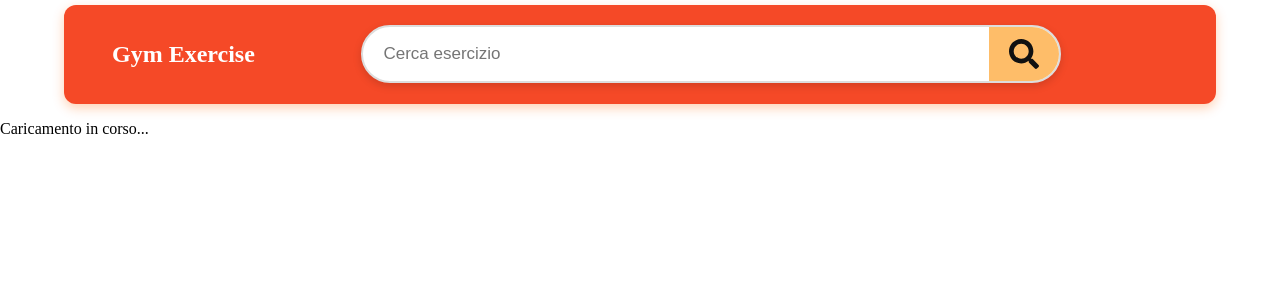
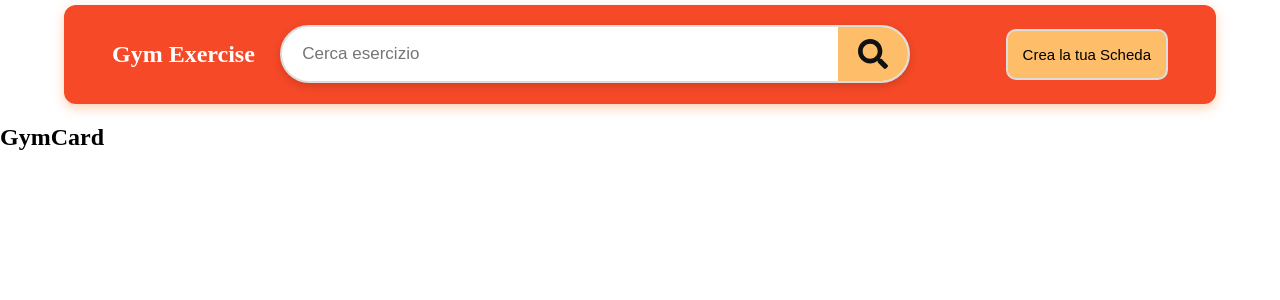
Before and after one commit to Sebastiano-Pizzata/gym-exercise-manager, a React (Vite) app in the folder front-end-exercise-manager/: page /exercise/gym-card in a window 1280 px wide. Shown: the top 300 px of the page. Built offline with nearby package versions, Linux system fonts and the light colour scheme; no server answers; a web font is replaced by a local one.

Commit message:
ADD: GymCard and how to empty search bar

```diff
--- a/front-end-exercise-manager/src/App.jsx
+++ b/front-end-exercise-manager/src/App.jsx
@@ -2,6 +2,7 @@ import { BrowserRouter, Routes, Route } from 'react-router-dom';
 import DefaultLayout from './layout/DefaultLayout'
 import Homepage from './pages/Homepage';
 import SingleExercise from './pages/SingleExercise';
+import GymCard from './pages/GymCard';
 
 
 function App() {
@@ -14,6 +15,7 @@ function App() {
           <Route Component={DefaultLayout}>
             <Route path='/' Component={Homepage} />
             <Route path='/exercise/:id' Component={SingleExercise} />
+            <Route path='/exercise/gym-card' Component={GymCard} />
           </Route>
         </Routes>
       </BrowserRouter>
--- a/front-end-exercise-manager/src/components/Header.jsx
+++ b/front-end-exercise-manager/src/components/Header.jsx
@@ -16,6 +16,12 @@ function Header() {
                     <Search />
                     <ExerciseList />
                 </div>
+
+                <div className="gym-card-btn">
+                    <Link to={'/exercise/gym-card'}>
+                        <button className="gym-btn">Crea la tua Scheda</button>
+                    </Link>
+                </div>
             </div>
         </header>
     );
--- a/front-end-exercise-manager/src/components/Search.jsx
+++ b/front-end-exercise-manager/src/components/Search.jsx
@@ -1,19 +1,42 @@
 import { FaSearch } from 'react-icons/fa';
 import { useGlobalContext } from '../context/GlobalContext';
+import { useEffect, useRef } from 'react';
 
 export default function Search() {
     const { search, setSearch } = useGlobalContext();
+    const searchRef = useRef(null);
+    const buttonRef = useRef(null);
+
+    useEffect(() => {
+        function handleClickOutside(event) {
+            if (
+                searchRef.current &&
+                !searchRef.current.contains(event.target) &&
+                buttonRef.current &&
+                !buttonRef.current.contains(event.target)
+            ) {
+                setSearch('');
+            }
+        }
+
+        document.addEventListener('mousedown', handleClickOutside);
+        return () => {
+            document.removeEventListener('mousedown', handleClickOutside);
+        };
+    }, [setSearch]);
+
     return (
-        <>
-            <div className='search-bar'>
+        <div className='search-bar' ref={searchRef}>
             <input
                 type="text"
                 className='input-control'
                 placeholder='Cerca esercizio'
                 value={search}
-                    onChange={e => setSearch(e.target.value)} />
-                <button className='search-button'><FaSearch size={30} /></button>
+                onChange={(e) => setSearch(e.target.value)}
+            />
+            <button className='search-button' ref={buttonRef}>
+                <FaSearch size={30} />
+            </button>
         </div>
-        </>
-    )
+    );
 }
--- /dev/null
+++ b/front-end-exercise-manager/src/pages/GymCard.jsx
@@ -0,0 +1,7 @@
+export default function GymCard() {
+    return (
+        <>
+            <h1>GymCard</h1>
+        </>
+    )
+}
--- a/front-end-exercise-manager/src/style/header.css
+++ b/front-end-exercise-manager/src/style/header.css
@@ -19,13 +19,12 @@ header {
     display: flex;
     justify-content: space-between;
     align-items: center;
-    flex-wrap: wrap;
 }
 
 
 .search-wrapper {
     position: relative;
-    width: 100%;
+    width: 90%;
     max-width: 700px;
     margin: 0 auto;
 }
@@ -34,7 +33,7 @@ header {
 .search-bar {
     display: flex;
     align-items: center;
-    width: 100%;
+    width: 90%;
     border: 2px solid #ddd;
     border-radius: 999px;
     overflow: hidden;
@@ -110,3 +109,17 @@ header {
     text-decoration: none;
     color: white;
 }
+
+
+.gym-btn {
+    padding: 15px;
+    border-radius: 10px;
+    background-color: #febd69;
+    border: 2px solid #ddd;
+    font-size: 15px;
+}
+
+.gym-btn:hover {
+    cursor: pointer;
+    background-color: #f3a847;
+}
```
Lines whose indentation alone changed are shown as unchanged.
